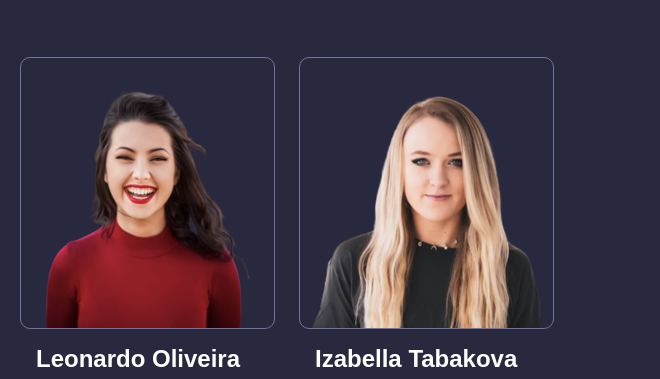
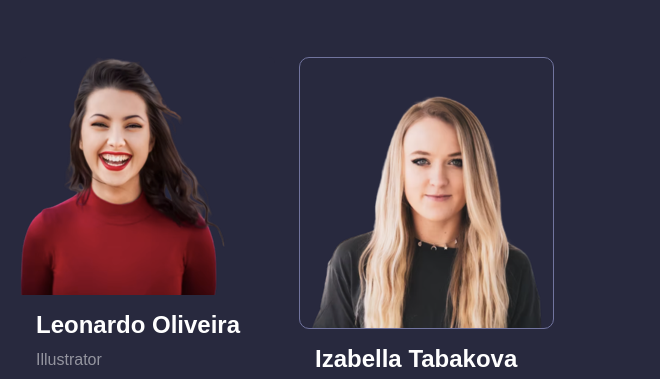
Before and after one commit to bhaveshparave123/agency_project, a plain HTML site: page index.html in a window 1280 px wide. Shown: the part 5535-5914 px from the top of the page, 620-1280 px from the left. Drawn offline with nearby package versions, Linux system fonts and the light colour scheme.

Commit message:
second commit

```diff
--- a/index.html
+++ b/index.html
@@ -419,6 +419,7 @@
 
     <!-- Header Row -->
     <div class="testimonial-page col-lg-12">
+
       <div class="row col-lg-12">
         <div class="col-lg-6">
           <h5>OUR TEAM</h5>
@@ -463,7 +464,7 @@
 
         <div class="col-lg-3 card-phone">
           <div class="card">
-            <div class="card-top col-lg-12">
+            <div class="ca`rd-top col-lg-12">
               <img src="./images/card-3.png" loading="lazy" class="img-fluid" alt="Leonardo Oliveira - Illustrator">
             </div>
             <div class="card-body">
@@ -486,6 +487,7 @@
         </div>
 
       </div>
+
     </div>
 
     <!-- Decorative pins / indicators -->
```
Also changed, not shown: js/script.js (deleted, +0 -19 lines).
